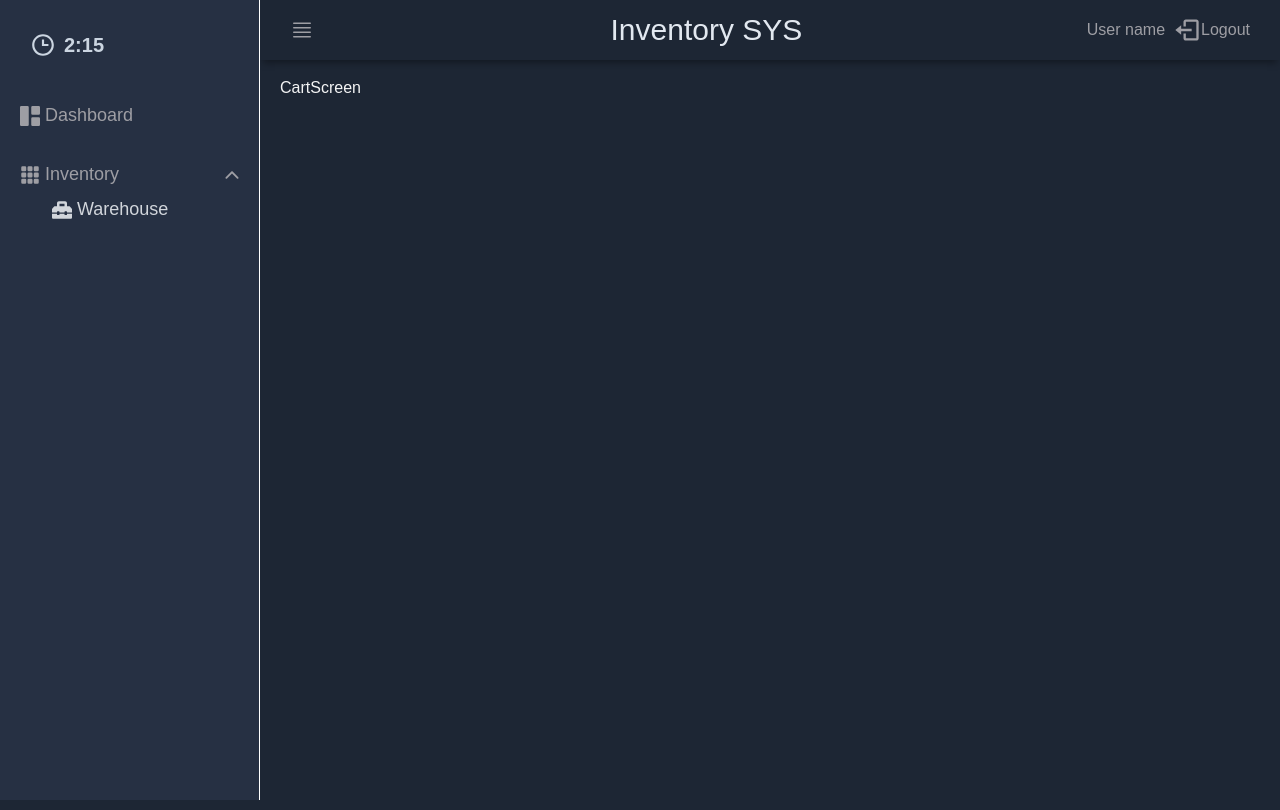
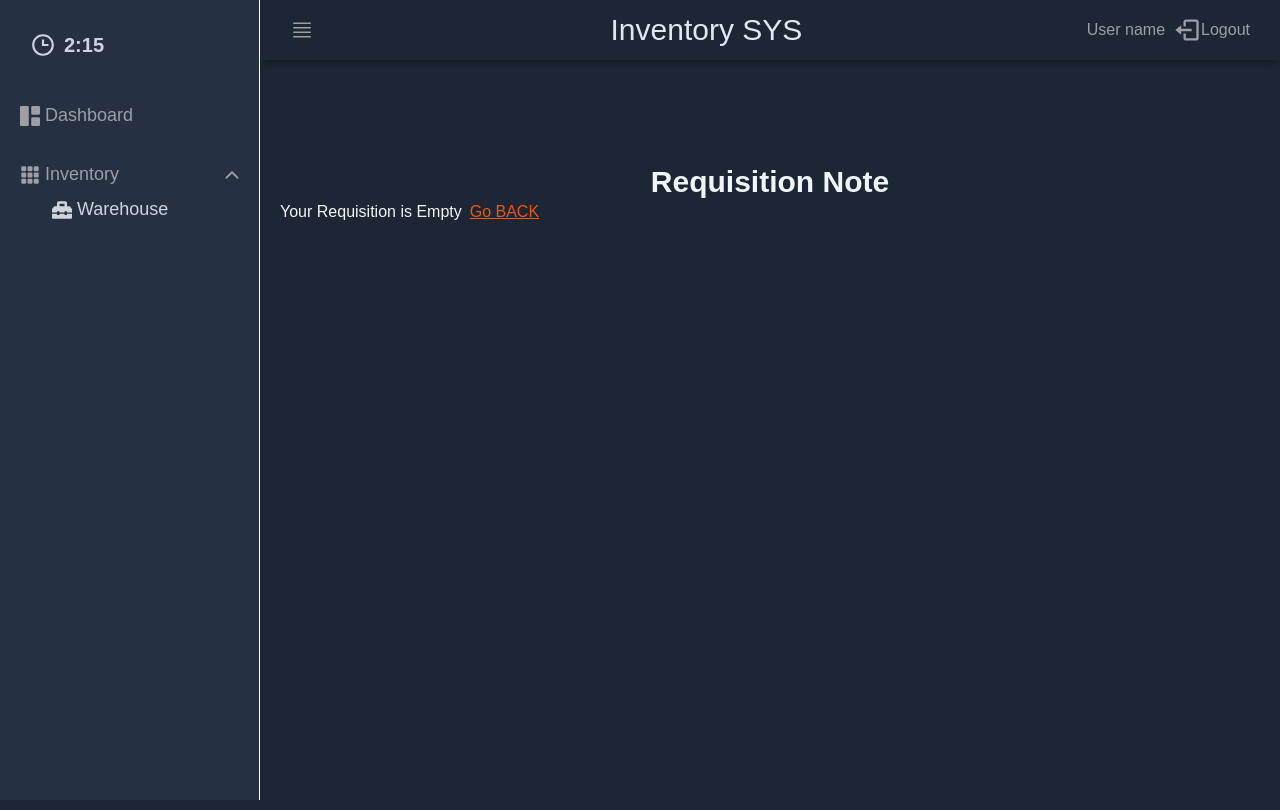
Before and after one commit to ymc4766/inventory-frontend-test, a React (Create React App) app: page /store-requisition in a window 1280 px wide. Built offline with nearby package versions, Linux system fonts and the light colour scheme; sample sign-in values are in the browser's storage.

Commit message:
added store requisition cart

```diff
--- a/src/redux/cartSlice.js
+++ b/src/redux/cartSlice.js
@@ -24,9 +24,13 @@ const cartSlice = createSlice({
       }
       localStorage.setItem("cart", JSON.stringify(state));
     },
+    removeFromCart: (state, action) => {
+      state.cartItems = state.cartItems.filter((x) => x._id !== action.payload);
+      localStorage.setItem("cart", JSON.stringify(state));
+    },
   },
 });
 
-export const { addToCart } = cartSlice.actions;
+export const { addToCart, removeFromCart } = cartSlice.actions;
 
 export default cartSlice.reducer;
--- a/src/screens/CartScreen.js
+++ b/src/screens/CartScreen.js
@@ -1,10 +1,100 @@
 import React from "react";
-import { useSelector } from "react-redux";
+import { useDispatch, useSelector } from "react-redux";
+import { Link, useNavigate } from "react-router-dom";
+import { AiOutlineDelete } from "react-icons/ai";
+import { toast } from "react-toastify";
+import { removeFromCart } from "../redux/cartSlice";
 
 const CartScreen = () => {
   const { cartItems } = useSelector((state) => state.cart);
-  console.log(cartItems);
-  return <div>CartScreen</div>;
+  // console.log(cartItems);
+
+  const dispatch = useDispatch();
+  const navigate = useNavigate();
+  const removeFromCartHandler = (id) => {
+    dispatch(removeFromCart(id));
+    toast.success("removed Item Succesfuly !");
+  };
+
+  const requisitionTypeHandler = () => {
+    navigate("/requisition-type");
+  };
+  return (
+    <div>
+      <div className="product-list">
+        <div className=" grid grid-rows-2 grid-flow-col gap-4 mt-3 md:mt-16 py-6">
+          {" "}
+          <div className="">
+            <h1 className=" flex justify-center text-3xl font-bold text-slate-100 ">
+              Requisition Note
+            </h1>
+            {cartItems.length === 0 ? (
+              <span className="py-3 mr-2">
+                Your Requisition is Empty
+                <Link
+                  to="/dashboard"
+                  className="ml-2 underline text-orange-600"
+                >
+                  Go BACK
+                </Link>
+              </span>
+            ) : (
+              <div className="table w-full">
+                <table className="min-w-full bg-gray-600 border border-gray-200 text-slate-100">
+                  <thead>
+                    <tr className="py-2 px-4 border-b">
+                      <th>PRODUCT NAME</th>
+                      <th className="py-2 px-4 border-b">UOM</th>
+                      <th className="py-2 px-4 border-b"> STOCK</th>
+                      <th className="py-2 px-4 border-b">MANUFACTURER</th>
+                      <th className="py-2 px-4 border-b">MODEL NO</th>
+                      <th className="py-2 px-4 border-b">QTY</th>
+                      <th className="py-2 px-4 border-b">RM</th>
+                    </tr>
+                  </thead>
+                  <tbody>
+                    {cartItems?.map((item) => (
+                      <tr key={item._id}>
+                        <td>{item.name}</td>
+
+                        <td className="py-2 px-4 border-b">PCS</td>
+                        <td className="py-2 px-4 border-b">{item?.stock}</td>
+                        <td className="py-2 px-4 border-b">
+                          {item?.manufacturer ? item.manufacturer : "N/A"}
+                        </td>
+                        <td className="py-2 px-4 border-b">
+                          {item?.modelNO ? item.modelNO : "N/A"}
+                        </td>
+                        <td className="py-2 px-4 border-b">{item?.qty}</td>
+                        <td onClick={() => removeFromCartHandler(item._id)}>
+                          <AiOutlineDelete
+                            size={28}
+                            className="text-red-700  "
+                          />{" "}
+                        </td>
+                      </tr>
+                    ))}
+                  </tbody>
+                </table>
+              </div>
+            )}
+
+            {cartItems.length > 0 && (
+              <div className="flex justify-end mr-4 ">
+                <button
+                  onClick={requisitionTypeHandler}
+                  className="btn btn-primary  bg-slate-200 px-5 p-2 rounded-xl mt-3"
+                >
+                  {" "}
+                  Continue Requisition
+                </button>
+              </div>
+            )}
+          </div>
+        </div>
+      </div>
+    </div>
+  );
 };
 
 export default CartScreen;
```
